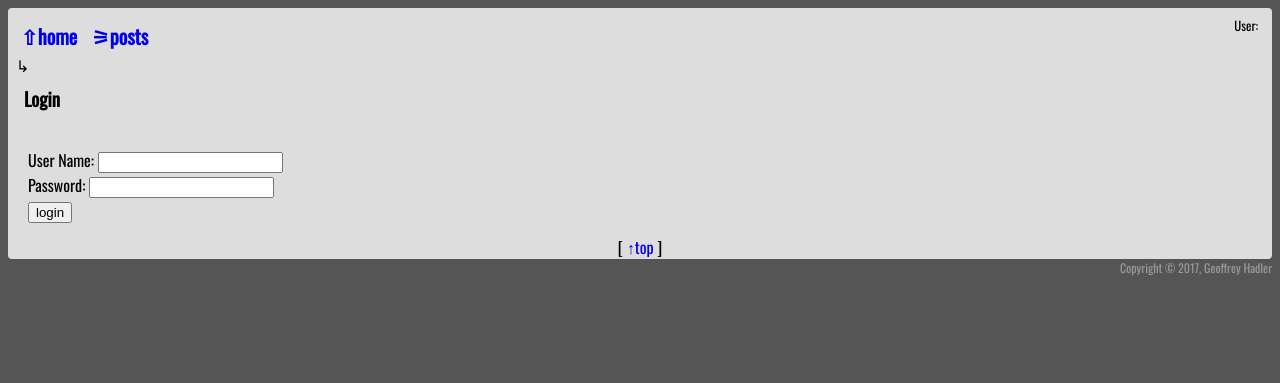
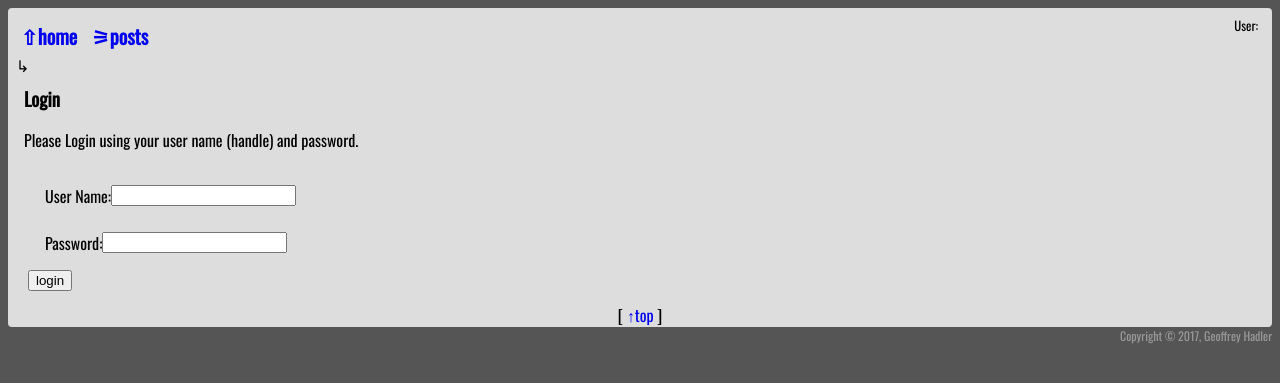
Before and after one commit to ghlaunchcode/blogz, a Flask app: template templates/login.html in a window 1280 px wide. Shown: the top 383 px of the page. Run offline with Flask 2, Linux system fonts and the light colour scheme; the template is opened without the code that fills it, so the values that code supplies are empty; parts of the project's set-up code (start-up, migrations or seed data) failed here and were passed over; some web fonts are replaced.

Commit message:
Major Refactor

```diff
--- a/app.py
+++ b/app.py
@@ -21,6 +21,7 @@ import os
 
 #from models import db, BlogzUser, BlogzEntry
 from gh_slogan import getSlogan
+import gh_strings
 
 ## ENABLE/DISABLE Debugging ###
 ghDEBUG = True
@@ -38,6 +39,8 @@ db = SQLAlchemy( app )
 bcrypt = Bcrypt( app )
 
 app.secret_key = bcrypt.generate_password_hash( "mediumWicked" )
+
+valid_session_key = bcrypt.generate_password_hash( "uservalid" ).locale("utf-8")
 
 # BLOGz User Model
 class BlogzUser( db.Model ):
@@ -84,37 +87,30 @@ class BlogzEntry( db.Model ):
         self.created = self.modified = datetime.utcnow()
         self.edit_count = 0
 
-
-ghSITE_NAME = "BLOGz"
-ghPAGE_HOME = "home"
-ghPAGE_BLOG = "posts"
-ghPAGE_LOGIN = "login"
-ghPAGE_SIGNUP = "signup"
-ghPAGE_NEWPOST = "new post"
-
 # some utils
 def gh_getLocalTime( utc_dt ):
     loc_z = get_localzone()
     loc_dt = utc_dt.replace(tzinfo=pytz.utc).astimezone(loc_z)
     return loc_z.normalize(loc_dt)
 
-# Fun, but impractical
-def gh_getFetchInfo():
-    #utcTime = datetime.utcnow()
-    #return "UTC: " + str(utcTime) + "<br/>" + time.strftime("%Z") + ": " + str(gh_getLocalTime(utcTime))
-    return ""
+def get_fetch_info():
+    if ghDEBUG:
+        utcTime = datetime.utcnow()
+        return "UTC: " + str(utcTime) + "<br/>" + time.strftime("%Z") + ": " + str(gh_getLocalTime(utcTime))
+    else:
+        return ""
 
-# Build user panel
-def get_userdetails():
-    userdetails = []
-    if 'loglevel' in session:
-        userdetails.append( session['handle'] )
-        userdetails.append( '[<a href="logout">log out</a>]' )
+def get_current_user():
+    if valid_session_key in session:
+        return session['handle']
     else:
-        userdetails.append( request.remote_addr )
-        userdetails.append( '[<a href="login">login</a> | <a href="signup">signup</a>]' )
+        return request.remote_addr
 
-    return userdetails
+def get_user_menu():
+    if valid_session_key in session:
+        return '[<a href="newpost">new post</a> | <a href="logout">log out</a>]'
+    else:
+        return '[<a href="login">log in</a> | <a href="signup">sign up</a>]'
 
 # Concise BLACKLIST / REDUNDANCY checking
 @app.before_request
@@ -123,7 +119,7 @@ def verify_user():
 
     #it's easier to do this here and now
     isAuthentic = False
-    if 'loglevel' in session:
+    if valid_session_key in session:
         if session['loglevel'] > 0:
             isAuthentic = True
 
@@ -139,58 +135,29 @@ def verify_user():
         if request.endpoint in redundant_routes:
             return redirect( "/", 302 )
 
-
-# ROUTE: '/' :: Main Site Index
-# open access
+# ROUTE: '/' :: Main Site Index : open access
 @app.route( "/" )
 def index( ):
-    strNav = '<a href="/">' + ghSITE_NAME + '</a>'
+    return render_template('index.html',ghSite_Name=ghSITE_NAME,ghPage_Title=ghPAGE_HOME,ghSlogan=getSlogan(),ghUser_Name=get_current_user(), ghUser_Menu=Markup(get_user_menu()),ghNav=Markup(strNav_base),ghErratae=get_fetch_info(),ghUsers=BlogzUser.query.options(load_only("handle","email", "level")) )
 
-    strErratae = gh_getFetchInfo()
-
-    userdetails = get_userdetails()
-    strSiteUserName = userdetails[0]
-    strSiteUserMenu = userdetails[1]
-
-
-    #get user list without pass_hash
-    view_users = BlogzUser.query.options(load_only("handle","email", "level"))
-
-    return render_template('index.html', ghSite_Name=ghSITE_NAME, ghPage_Title=ghPAGE_HOME, ghSlogan=getSlogan(), ghUser_Name=strSiteUserName, ghUser_Menu=Markup(strSiteUserMenu),ghNav=Markup(strNav), ghErratae=Markup(strErratae), ghUsers=view_users)
-
-# ROUTE: '/features' :: Feature List Page
-
-# ROUTE: '/blog' :: Blog View Page
-# open access
+# ROUTE: '/blog' :: Blog View Page : open access
 @app.route( "/blog" )
 def blog( ):
-    #TODO adjust nav string if different view (single, user)
-    strNav = '<a href="/">' + ghSITE_NAME + '</a>' + " :: " + '<a href="/blog">' + ghPAGE_BLOG + '</a>'
-    strErratae = gh_getFetchInfo()
-    userdetails = get_userdetails()
-    strSiteUserName = userdetails[0]
-    strSiteUserMenu = userdetails[1]
+    strNav = strNav_base + " :: " + '<a href="/blog">' + ghPAGE_BLOG + '</a>'
 
     # DETERMINE view TYPE
     strUserName = request.args.get('user')
     strViewId = request.args.get('id')
-    if strViewId == None:
-        intViewId = 0
-    else:
+
+    if strViewId:
         try:
             intViewId = int(strViewId)
         except:
             intViewId = 0
+    else:
+        intViewId = 0
 
-    #print( strUserName )
-    if strUserName == None:
-        if intViewId > 0:
-            strNav += ' :: <a href="?id=' + strViewId + '">id=' + strViewId + '</a>'
-            view_entries = BlogzEntry.query.filter_by(id=intViewId)
-        else:
-            strNav += ' :: <a href="blog">all</a>'
-            view_entries = BlogzEntry.query.all()
-    else:
+    if strUserName:
         #Get owner_id
         #TODO load_only?
         intOwnerId = BlogzUser.query.filter_by(handle=strUserName).first().id
@@ -200,97 +167,93 @@ def blog( ):
             view_entries = BlogzEntry.query.filter_by( owner_id=intOwnerId, id=intViewId )
         else:
             view_entries = BlogzEntry.query.filter_by( owner_id=intOwnerId )
-
+    else:
+        if intViewId > 0:
+            strNav += ' :: <a href="?id=' + strViewId + '">id=' + strViewId + '</a>'
+            view_entries = BlogzEntry.query.filter_by(id=intViewId)
+        else:
+            strNav += ' :: <a href="blog">all</a>'
+            view_entries = BlogzEntry.query.all()
 
     #convert the dates to local server time
     #TODO get users local time?
     for i in view_entries:
         i.created = gh_getLocalTime(i.created)
 
+    return render_template('blog.html',ghSite_Name=ghSITE_NAME,ghPage_Title=ghPAGE_BLOG,ghSlogan=getSlogan(),ghUser_Name=get_current_user(),ghUser_Menu=Markup(get_user_menu),ghNav=Markup(strNav),ghErratae=get_fetch_info(),ghEntries=view_entries)
 
-    #TODO if no view entries then dont send ghEntries
-
-    return render_template('blog.html', ghSite_Name=ghSITE_NAME, ghPage_Title=ghPAGE_BLOG, ghSlogan=getSlogan(), ghUser_Name=strSiteUserName, ghUser_Menu=Markup(strSiteUserMenu), ghNav=Markup(strNav), ghErratae=Markup(strErratae), ghEntries = view_entries)
-
-# ROUTE '/login' :: User Login Page
-# blacklist = redundancy
+# ROUTE '/login' :: User Login Page : Redundancy Blacklist
 @app.route( "/login", methods=['POST', 'GET'] )
 def login( ):
-    strErrMsg = ""
+    strNav = strNav_base + " :: " + '<a href="/login">' + ghPAGE_LOGIN + '</a>'
+
     strUserName = ""
+    strUserPass = ""
 
-    strNav = '<a href="/">' + ghSITE_NAME + '</a>' + " :: " + '<a href="/login">' + ghPAGE_LOGIN + '</a>'
-    #TODO get from session if possible
-    userdetails = get_userdetails()
-    strSiteUserName = userdetails[0]
-    strSiteUserMenu = userdetails[1]
-    strErratae = gh_getFetchInfo()
+    strerrUserName = ""
+    strerrUserPass = ""
+    ssUserName = ""
+    ssUserPass = ""
 
     if request.method == 'POST':
 
         strUserName = request.form['inUserName']
         strUserPass = request.form['inUserPass']
 
-        rowUserEntry = BlogzUser.query.filter_by( handle = strUserName ).first()
+        # CHECK if BLANK User Name
+        if strUserName:
+            # CHECK if BLANK Password
+            if strUserPass:
+                # CHECK if FOUND
+                rowUserEntry = BlogzUser.query.filter_by( handle = strUserName ).first()
+                if rowUserEntry:
+                    # CHECK PASSWORD
+                    if bcrypt.check_password_hash( rowUserEntry.pass_hash, strUserPass ):
 
-        #CHECK IF FOUND
-        if rowUserEntry:
-            isValidUser = True
+                        # LOG IN
+                        #TODO: set the valid key to something random
+                        session[valid_session_key] = "legit"
+                        session['loglevel'] = rowUserEntry.level
+                        session['handle'] = rowUserEntry.handle
+
+                        ##strTarget = request.args.get['target']
+                        #if not target:
+                            #return redirect("/"+target, 302)
+                        #else:
+                        return redirect("/blog?user="+session['handle'], 302)
+
+                else:
+                    # FAILED USER CHECK
+                    ssUserName = ERRSTR_STATUS_ERROR
+                    strerrUserName = ERRSTR_USER_NOT_FOUND
+            else:
+                # FAILED BLANK PASS CHECK
+                ssUserName = ERRSTR_STATUS_ERROR
+                strerrUserName = ERRSTR_EMPTY_FIELD
         else:
-            isValidUser = False
+            # FAILED BLANK USER CHECK
+            ssUserName = ERRSTR_STATUS_ERROR
+            strerrUserName = ERRSTR_EMPTY_FIELD
 
-        if isValidUser:
+            # CHECK PASSWORD (for full error report)
+            if not strUserPass:
+                ssUserPass = ERRSTR_STATUS_ERROR
+                strerrUserPass = ERRSTR_EMPTY_FIELD
 
-            isValidPassword = bcrypt.check_password_hash( rowUserEntry.pass_hash, strUserPass )
+    return render_template('login.html',ghSite_Name=ghSITE_NAME,ghPage_Title=ghPAGE_LOGIN,ghSlogan=getSlogan(),ghUser_Name=get_current_user(),ghUser_Menu=Markup(get_user_menu()),ghNav=Markup(strNav),vUserName=strUserName,statusUserName=ssUserName,strerrUserName=strerrUserName,statusUserPass=ssUserPass,strerrUserPass=strerrUserPass,ghErratae=get_fetch_info() )
 
-            if isValidPassword:
-                # LOG IN
-                session['loglevel'] = rowUserEntry.level
-                session['handle'] = rowUserEntry.handle
-
-                ##strTarget = request.args.get['target']
-                #if not target:
-                    #return redirect("/"+target, 302)
-                #else:
-                return redirect("/blog?user="+session['handle'], 302)
-            else:
-                strErrMsg = "Invalid Password Specified"
-        else:
-            strErrMsg = "Invalid User Specified"
-
-    return render_template('login.html', ghSite_Name=ghSITE_NAME, ghPage_Title=ghPAGE_LOGIN, ghSlogan=getSlogan(), ghUser_Name=strSiteUserName, ghUser_Menu=Markup(strSiteUserMenu), ghNav=Markup(strNav), vErrMsg=strErrMsg, vUserName=strUserName, ghErratae=Markup(strErratae) )
-
-# ROUTE '/logout' :: User Logout / End Session
-# blacklist = restricted
+# ROUTE '/logout' :: User Logout / End Session : Restricted Blacklist
 @app.route( "/logout" )
 def logout( ):
-    #TODO interrim logout screen
-    del session['handle']
-    del session['loglevel']
+    del session[ valid_session_key ]
     return redirect( "/", 302 )
-
-
-# Error Styling
-ERRSTR_STATUS_ERROR = "status-condition_ERROR"
-
-# Various ERROR messages
-ERRSTR_EMPTY_FIELD = " Field is required!"
-ERRSTR_SHORT_FIELD_3 = " Field must be at least 3 characters!"
-ERRSTR_SHORT_FIELD_6 = " Field must be at least 6 characters!"
-ERRSTR_LONG_FIELD_20 = " Field must be shorter than 20 characters!"
-ERRSTR_LONG_FIELD_127 = " Field must be shorter than 127 characters!"
-ERRSTR_SPACES_FIELD = " Field must not contain spaces!"
-ERRSTR_MATCH_FIELD = " Fields must match!"
-ERRSTR_INVALID_EMAIL = " Field must contain valid email!"
-ERRSTR_USER_EXIST = " User already exists!"
-ERRSTR_EMAIL_EXIST = " Email is already in use!"
 
 class ValidateSignup:
 
     def __init__(self, strUserName, strUserPass0, strUserPass1, strUserEmail ):
         # For Form Data
         self.strUserName = strUserName
-        self.strUserPass = [ strUserPass1, strUserPass2 ]
+        self.strUserPass = [ strUserPass0, strUserPass1 ]
         self.strUserEmail = strUserEmail
         # For Errors
         self.errUserName = ""
@@ -396,17 +359,11 @@ class ValidateSignup:
 
         return isSuccess
 
-
-# ROUTE 'signup' :: User Signup -- separates POST / GET logic
-# blacklist = redundant
+# ROUTE 'signup' :: User Signup -- separates POST / GET logic : Redundant Blacklist
 @app.route( "/signup", methods=['POST','GET'] )
 def signup( ):
     # BUILD nav string
-    strNav = '<a href="/">' + ghSITE_NAME + '</a>' + " :: " + '<a href="/signup">' + ghPAGE_SIGNUP + '</a>'
-    userdetails = get_userdetails()
-    strSiteUserName = userdetails[0]
-    strSiteUserMenu = userdetails[1]
-    strErratae = gh_getFetchInfo()
+    strNav = strNav_base + " :: " + '<a href="/signup">' + ghPAGE_SIGNUP + '</a>'
 
     # POST condition
     if request.method == 'POST':
@@ -425,19 +382,14 @@ def signup( ):
             return redirect('login', 302)
 
         else:
-            return render_template('signup.html', ghSite_Name=ghSITE_NAME, ghPage_Title=ghPAGE_SIGNUP, ghSlogan=getSlogan(), ghUser_Name=strSiteUserName, ghUser_Menu=Markup(strSiteUserMenu), ghNav=Markup(strNav), strUserName=vtor.strUserName, strUserEmail=vtor.strUserEmail, statusUserName=vtor.ssUserName, statusUserPass0=vtor.ssUserPass[0], statusUserPass1=vtor.ssUserPass[1], statusUserEmail=vtor.ssUserEmail, strerrUserName=vtor.errUserName, strerrUserPass0=vtor.errUserPass[0], strerrUserPass1=vtor.errUserPass[1], strerrUserEmail=vtor.errUserEmail, ghErratae=Markup(strErratae) )
+            return render_template('signup.html',ghSite_Name=ghSITE_NAME,ghPage_Title=ghPAGE_SIGNUP,ghSlogan=getSlogan(),ghUser_Name=get_current_user(),ghUser_Menu=Markup(get_user_menu),ghNav=Markup(strNav),strUserName=vtor.strUserName,strUserEmail=vtor.strUserEmail,statusUserName=vtor.ssUserName,statusUserPass0=vtor.ssUserPass[0],statusUserPass1=vtor.ssUserPass[1],statusUserEmail=vtor.ssUserEmail,strerrUserName=vtor.errUserName,strerrUserPass0=vtor.errUserPass[0],strerrUserPass1=vtor.errUserPass[1],strerrUserEmail=vtor.errUserEmail,ghErratae=get_fetch_info() )
 
-    return render_template('signup.html', ghSite_Name=ghSITE_NAME, ghPage_Title=ghPAGE_SIGNUP, ghSlogan=getSlogan(), ghUser_Name=strSiteUserName, ghUser_Menu=Markup(strSiteUserMenu), ghNav=Markup(strNav), ghErratae=Markup(strErratae) )
+    return render_template('signup.html',ghSite_Name=ghSITE_NAME,ghPage_Title=ghPAGE_SIGNUP,ghSlogan=getSlogan(),ghUser_Name=get_current_user(),ghUser_Menu=Markup(get_user_menu()),ghNav=Markup(strNav),ghErratae=get_fetch_info() )
 
-# ROUTE "/newpost" :: Create a new blog entry
-# blacklist = restricted
+# ROUTE "/newpost" :: Create a new blog entry : blacklist = restricted
 @app.route( "/newpost", methods=['POST', 'GET'] )
 def newpost( ):
-    strNav = '<a href="/">' + ghSITE_NAME + '</a>' + " :: " + '<a href="/blog">' + ghPAGE_NEWPOST + '</a>'
-    userdetails = get_userdetails()
-    strSiteUserName = userdetails[0]
-    strSiteUserMenu = userdetails[1]
-    strErratae = gh_getFetchInfo()
+    strNav = strNav_base + " :: " + '<a href="/blog">' + ghPAGE_NEWPOST + '</a>'
 
     #TODO verify reqs
     if request.method == 'POST':
@@ -457,7 +409,7 @@ def newpost( ):
             isSuccess = False
 
         if not isSuccess:
-            return render_template('newpost.html', ghSite_Name=ghSITE_NAME, ghPage_Title=ghPAGE_NEWPOST, ghSlogan=getSlogan(), ghUser_Name=strSiteUserName, ghUser_Menu=Markup(strSiteUserMenu), ghNav=Markup(strNav), ghErratae=Markup(strErratae), vTitle=strTitle, vEntry=strEntry, strerrTitle=strerrTitle, strerrEntry=strerrEntry )
+            return render_template('newpost.html',ghSite_Name=ghSITE_NAME,ghPage_Title=ghPAGE_NEWPOST,ghSlogan=getSlogan(),ghUser_Name=get_current_user(),ghUser_Menu=Markup(get_user_menu()),ghNav=Markup(strNav),ghErratae=get_fetch_info(), vTitle=strTitle, vEntry=strEntry, strerrTitle=strerrTitle, strerrEntry=strerrEntry )
 
         #if success
         owner = BlogzUser.query.filter_by(handle=session['handle']).first()
@@ -470,7 +422,7 @@ def newpost( ):
 
         return redirect('blog?id='+str(new_post.id), 302)
 
-    return render_template('newpost.html', ghSite_Name=ghSITE_NAME, ghPage_Title=ghPAGE_NEWPOST, ghSlogan=getSlogan(), ghUser_Name=strSiteUserName, ghUser_Menu=Markup(strSiteUserMenu), ghNav=Markup(strNav), ghErratae=Markup(strErratae) )
+    return render_template('newpost.html',ghSite_Name=ghSITE_NAME,ghPage_Title=ghPAGE_NEWPOST,ghSlogan=getSlogan(),ghUser_Name=get_current_user(),ghUser_Menu=Markup(get_user_menu),ghNav=Markup(strNav),ghErratae=get_fetch_info() )
 
 def main():
     app.run()
--- a/templates/boilerplate.html
+++ b/templates/boilerplate.html
@@ -145,7 +145,39 @@
 */
 			}
 
+			.inField {
+            width: 100%;
+            display:flex;
+            flex-direction: row;
+            align-items: center;
+            border-radius: .5em;
+        }
 
+			.status-condition_ERROR input {
+            	background-image: -webkit-linear-gradient(top, rgba(255,0,0,255), rgba(255,0,0,.2));
+            	background-image: -moz-linear-gradient(top, rgba(255,0,0,255), rgba(255,0,0,.2));
+            	background-image: linear-gradient(to bottom, rgba(255,0,0,255), rgba(255,0,0,.2));
+        	}
+			.msgError {
+            font-style: italic;
+            text-align: left;
+        }
+
+
+        .lineIcon {
+            font-weight: bold;
+            font-size: 200%;
+            color: #f00;
+            text-align: center;
+            vertical-align: middle;
+        }
+
+        .lineIcon {
+            visibility: hidden;
+        }
+        .status-condition_ERROR .lineIcon {
+            visibility: visible;
+        }
 
             /* The following is only for poker
 			.cardRed {
--- a/templates/login.html
+++ b/templates/login.html
@@ -1,22 +1,25 @@
 {% extends "boilerplate.html" %}
 {% block content %}
-<style>
-    .errArea {
-        color: #f00;
-        padding: .25em;
-    }
-</style>
 <h3>Login</h3>
-<div class="errArea">{{vErrMsg}}&nbsp;</div>
+<p>Please Login using your user name (handle) and password.</p>
 <form action="login" method="POST">
-    <div>
+
+    <div class="inField {{statusUserName}}">
+        <span class="lineIcon">&#x2613;</span>
         <label for="inUserName">User Name:</label>
-        <input type="text" name="inUserName" value="{{vUserName}}" />
+        <input type="text" name="inUserName" value="{{vUserName}}"/>
+        <span class="lineIcon">&larr;</span>
+        <span class="msgError">{{strerrUserName}}</span>
     </div>
-    <div>
+
+    <div class="inField {{statusUserPass}}">
+        <span class="lineIcon">&#x2613;</span>
         <label for="inUserPass">Password:</label>
         <input type="password" name="inUserPass"/>
+        <span class="lineIcon">&larr;</span>
+        <span class="msgError">{{strerrUserPass}}</span>
     </div>
+
     <input type="submit" value="login"/>
 </form>
 {% endblock %}
```
Also changed, not shown: gh_strings.py (added, +28 -0 lines), templates/signup.html (+3 -55 lines).
